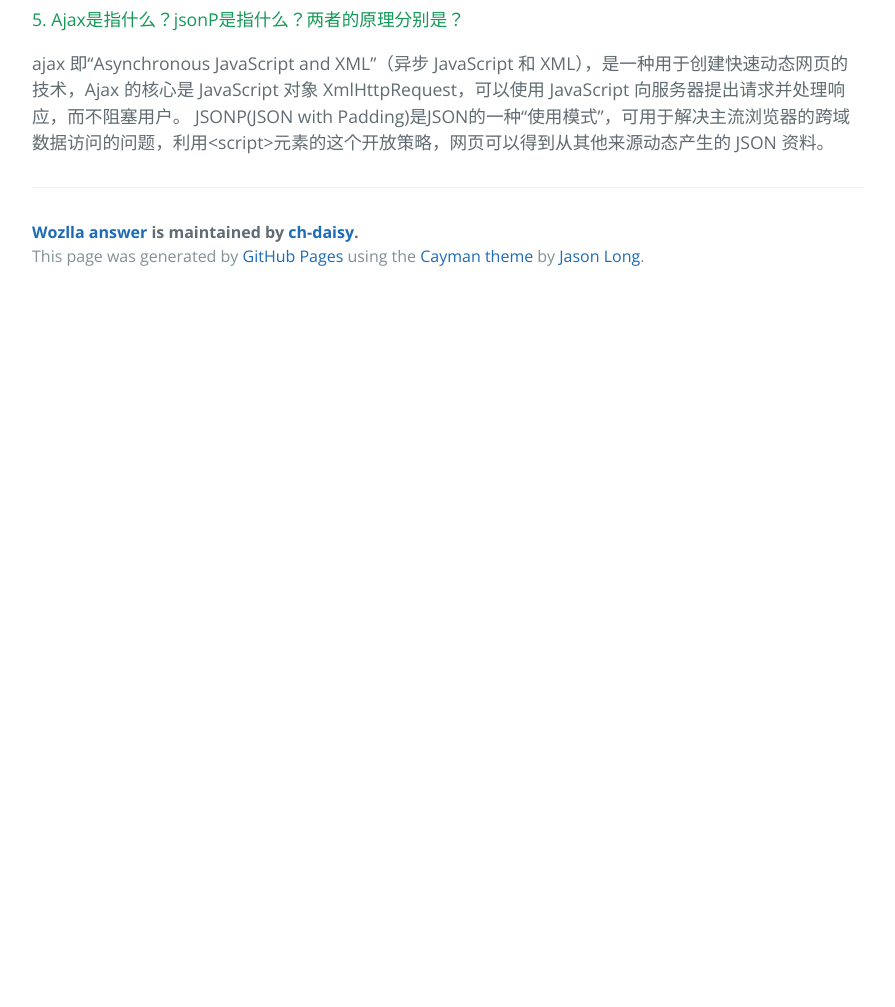
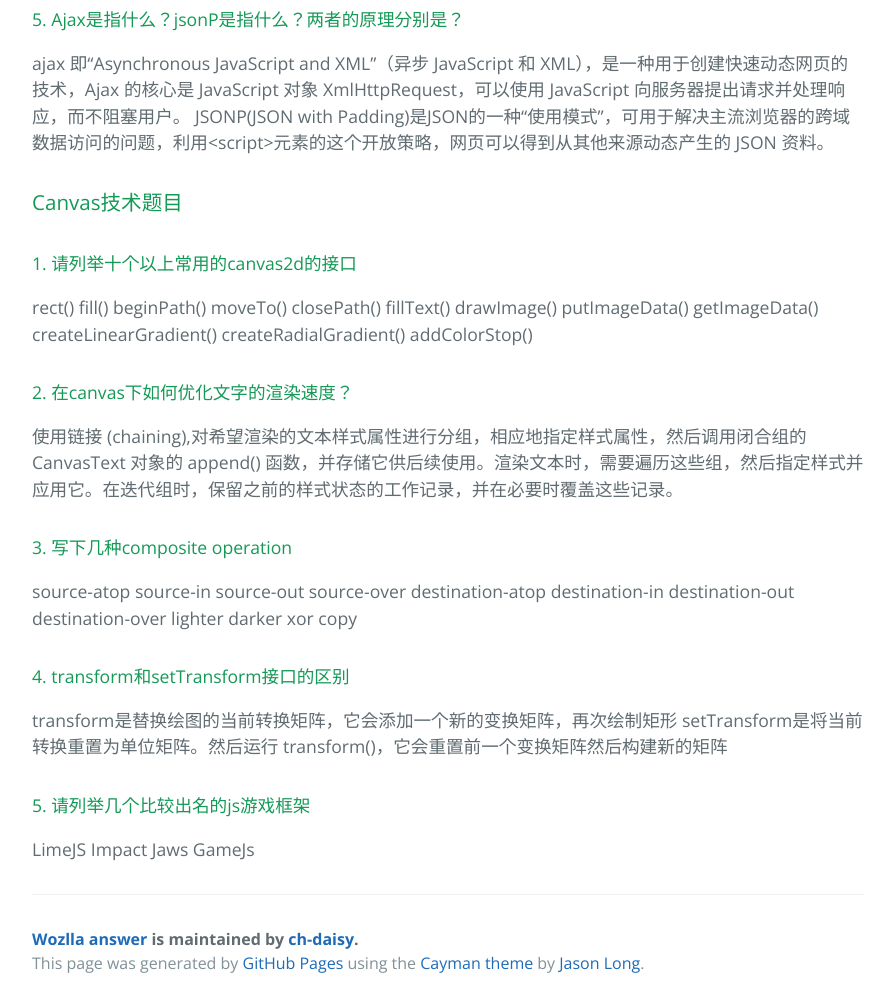
Before and after one commit to ch-daisy/wozlla_answer, a plain HTML site: page index.html in a window 1280 px wide. Shown: the part 1145-2152 px from the top of the page, without its empty margins (192-1087 px from the left). Before the commit the page ends 1445 px from the top, so only its background shows below. Drawn offline with nearby package versions, Linux system fonts and the light colour scheme.

```diff
--- a/index.html
+++ b/index.html
@@ -51,6 +51,37 @@ JavaScript函数对象拥有一个内部属性[[Scope]]，该内部属性包含
 <p>ajax 即“Asynchronous JavaScript and XML”（异步 JavaScript 和 XML），是一种用于创建快速动态网页的技术，Ajax 的核心是 JavaScript 对象 XmlHttpRequest，可以使用 JavaScript 向服务器提出请求并处理响应，而不阻塞用户。
 JSONP(JSON with Padding)是JSON的一种“使用模式”，可用于解决主流浏览器的跨域数据访问的问题，利用&lt;script&gt;元素的这个开放策略，网页可以得到从其他来源动态产生的 JSON 资料。</p>
 
+<h3>
+<a id="canvas技术题目" class="anchor" href="#canvas%E6%8A%80%E6%9C%AF%E9%A2%98%E7%9B%AE" aria-hidden="true"><span class="octicon octicon-link"></span></a>Canvas技术题目</h3>
+
+<h4>
+<a id="1-请列举十个以上常用的canvas2d的接口" class="anchor" href="#1-%E8%AF%B7%E5%88%97%E4%B8%BE%E5%8D%81%E4%B8%AA%E4%BB%A5%E4%B8%8A%E5%B8%B8%E7%94%A8%E7%9A%84canvas2d%E7%9A%84%E6%8E%A5%E5%8F%A3" aria-hidden="true"><span class="octicon octicon-link"></span></a>1. 请列举十个以上常用的canvas2d的接口</h4>
+
+<p>rect() fill() beginPath() moveTo() closePath() fillText() drawImage() putImageData() getImageData() createLinearGradient() createRadialGradient() addColorStop()</p>
+
+<h4>
+<a id="2-在canvas下如何优化文字的渲染速度" class="anchor" href="#2-%E5%9C%A8canvas%E4%B8%8B%E5%A6%82%E4%BD%95%E4%BC%98%E5%8C%96%E6%96%87%E5%AD%97%E7%9A%84%E6%B8%B2%E6%9F%93%E9%80%9F%E5%BA%A6" aria-hidden="true"><span class="octicon octicon-link"></span></a>2. 在canvas下如何优化文字的渲染速度？</h4>
+
+<p>使用链接 (chaining),对希望渲染的文本样式属性进行分组，相应地指定样式属性，然后调用闭合组的 CanvasText 对象的 append() 函数，并存储它供后续使用。渲染文本时，需要遍历这些组，然后指定样式并应用它。在迭代组时，保留之前的样式状态的工作记录，并在必要时覆盖这些记录。</p>
+
+<h4>
+<a id="3-写下几种composite-operation" class="anchor" href="#3-%E5%86%99%E4%B8%8B%E5%87%A0%E7%A7%8Dcomposite-operation" aria-hidden="true"><span class="octicon octicon-link"></span></a>3. 写下几种composite operation</h4>
+
+<p>source-atop source-in source-out source-over
+destination-atop destination-in destination-out destination-over
+lighter darker xor copy</p>
+
+<h4>
+<a id="4-transform和settransform接口的区别" class="anchor" href="#4-transform%E5%92%8Csettransform%E6%8E%A5%E5%8F%A3%E7%9A%84%E5%8C%BA%E5%88%AB" aria-hidden="true"><span class="octicon octicon-link"></span></a>4. transform和setTransform接口的区别</h4>
+
+<p>transform是替换绘图的当前转换矩阵，它会添加一个新的变换矩阵，再次绘制矩形
+setTransform是将当前转换重置为单位矩阵。然后运行 transform()，它会重置前一个变换矩阵然后构建新的矩阵</p>
+
+<h4>
+<a id="5-请列举几个比较出名的js游戏框架" class="anchor" href="#5-%E8%AF%B7%E5%88%97%E4%B8%BE%E5%87%A0%E4%B8%AA%E6%AF%94%E8%BE%83%E5%87%BA%E5%90%8D%E7%9A%84js%E6%B8%B8%E6%88%8F%E6%A1%86%E6%9E%B6" aria-hidden="true"><span class="octicon octicon-link"></span></a>5. 请列举几个比较出名的js游戏框架</h4>
+
+<p>LimeJS Impact Jaws GameJs</p>
+
       <footer class="site-footer">
         <span class="site-footer-owner"><a href="https://github.com/ch-daisy/wozlla_answer">Wozlla answer</a> is maintained by <a href="https://github.com/ch-daisy">ch-daisy</a>.</span>
 
```
Also changed, not shown: params.json (+1 -1 lines).
